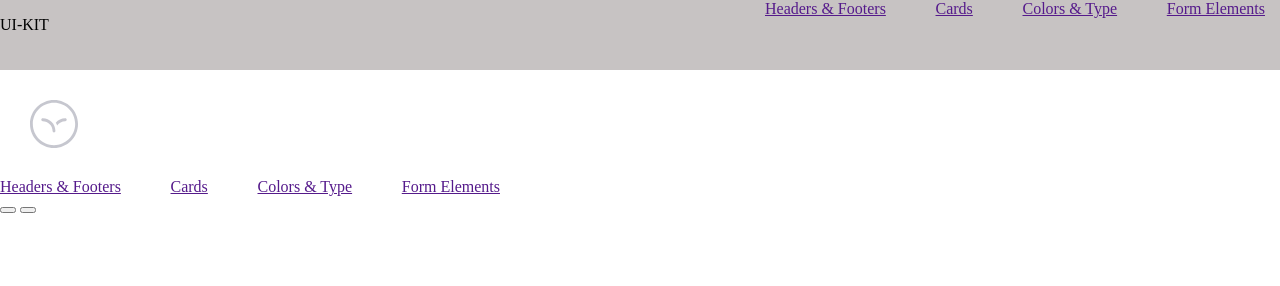
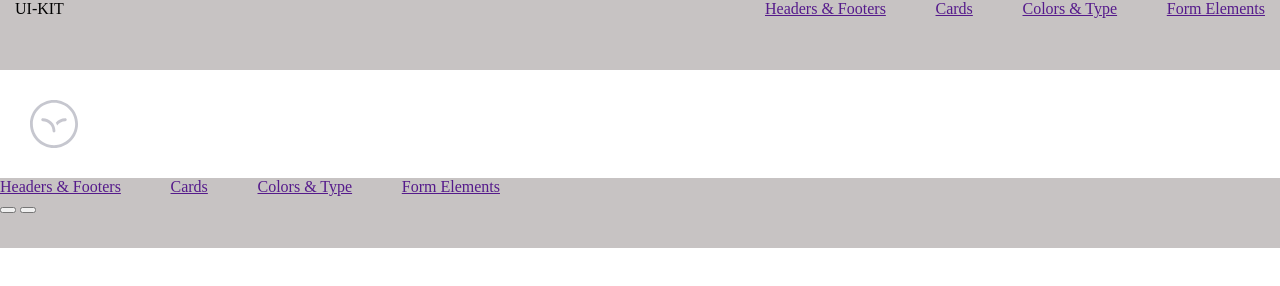
Before and after one commit to evg-zlg/metalamp_task2, a website built with webpack: page src/index.pug in a window 1280 px wide. Built offline with nearby package versions, Linux system fonts and the light colour scheme; a web font is replaced by a local one.

Commit message:
Added header.scss for header.pug, its work

```diff
--- a/src/bembloks/header/header.pug
+++ b/src/bembloks/header/header.pug
@@ -1,4 +1,7 @@
+
 header.header
+  style
+    include header.scss
   figure.logo
   nav.nav
     ul.nav
--- a/src/bembloks/header/header.scss
+++ b/src/bembloks/header/header.scss
@@ -0,0 +1,4 @@
+.header {
+  background-color: rgb(199, 195, 195);
+  height: 70px;
+}
--- a/src/styles/_header.scss
+++ b/src/styles/_header.scss
@@ -6,7 +6,7 @@
   justify-content: space-between;
 }
 
-.header p {
+.ui-kit p {
   margin: 0 0 0 15px;
 
 }
```
